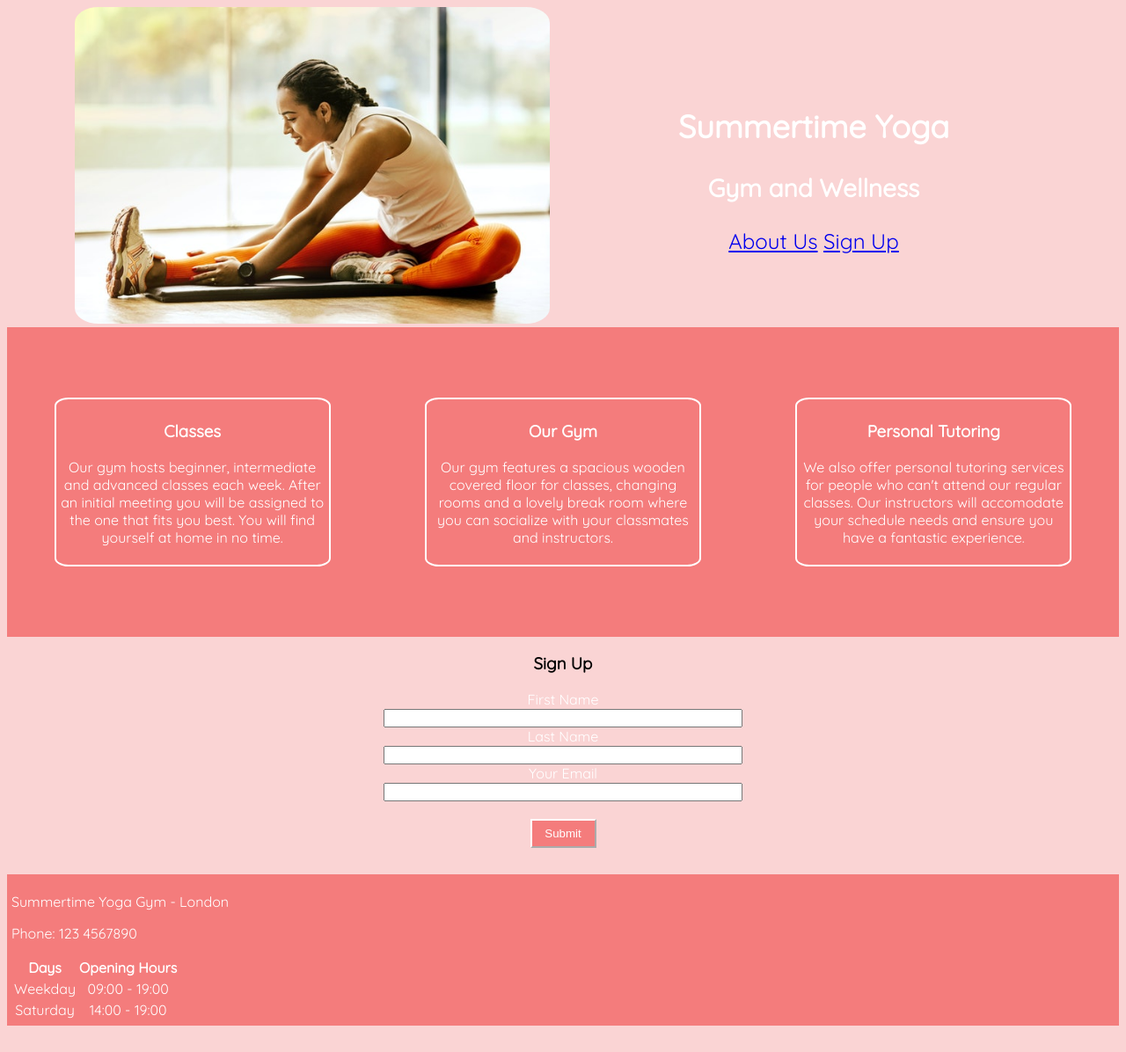
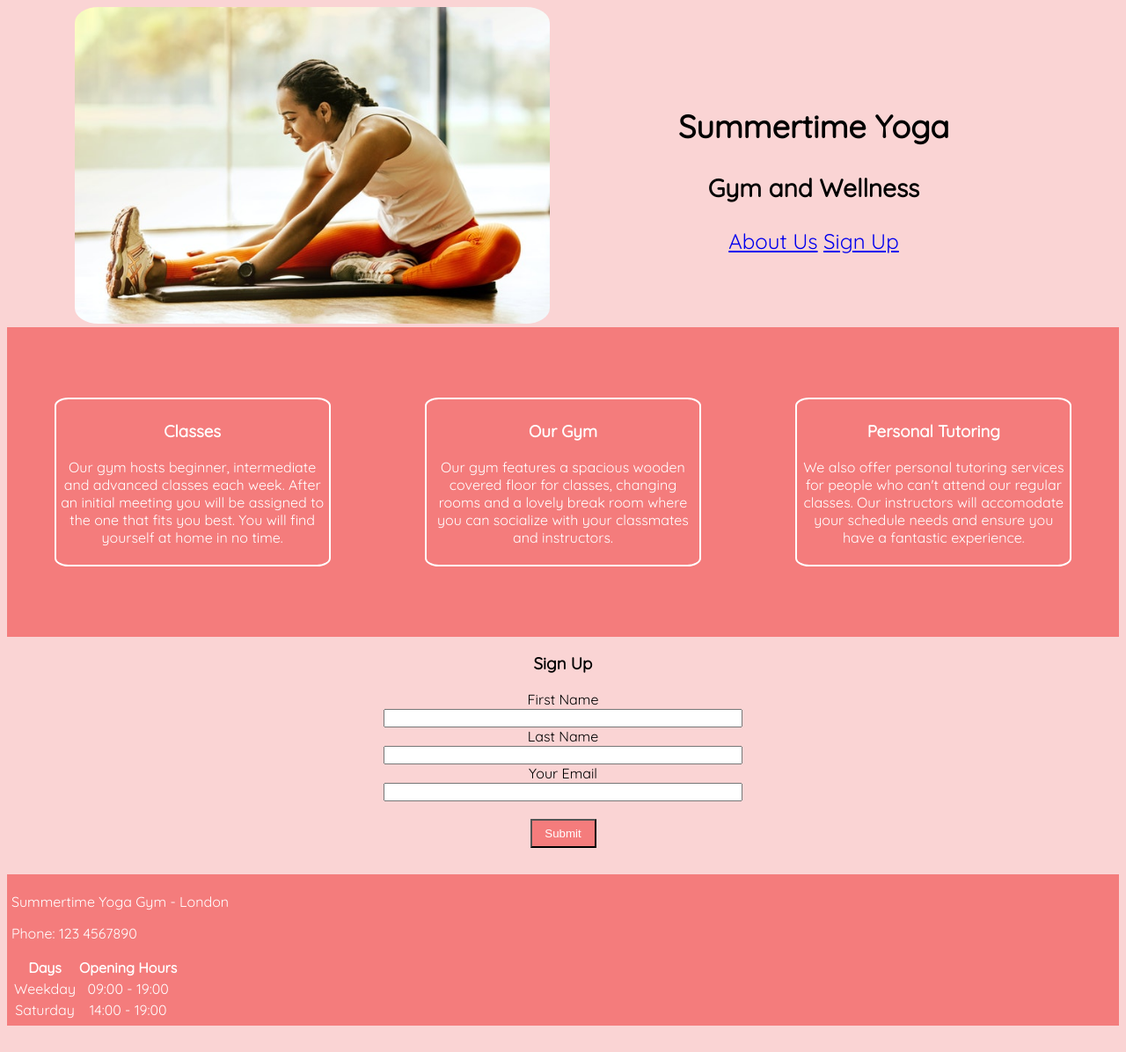
Before and after one commit to Alex-rep/summertime-yoga, a plain HTML site: page index.html in a window 1280 px wide. Shown: the whole page at 88% size. Drawn offline with Linux system fonts and the light colour scheme.

Commit message:
Minor color fixes

```diff
--- a/assets/css/style.css
+++ b/assets/css/style.css
@@ -26,7 +26,6 @@ body{
     text-align: center;
     width: 540px;
     font-size: 150%;
-    color: #fff;
 }
 
 #container-center{
@@ -57,7 +56,6 @@ body{
 
 #signup-form{
     text-align: center;
-    color: #fff;
 }
 
 input{
@@ -68,7 +66,6 @@ input{
     width: 75px;
     height:33px;
     text-align: center;
-    border-color: #fff;
     color: #fff;
     background-color: #f47c7c;
 }
```
